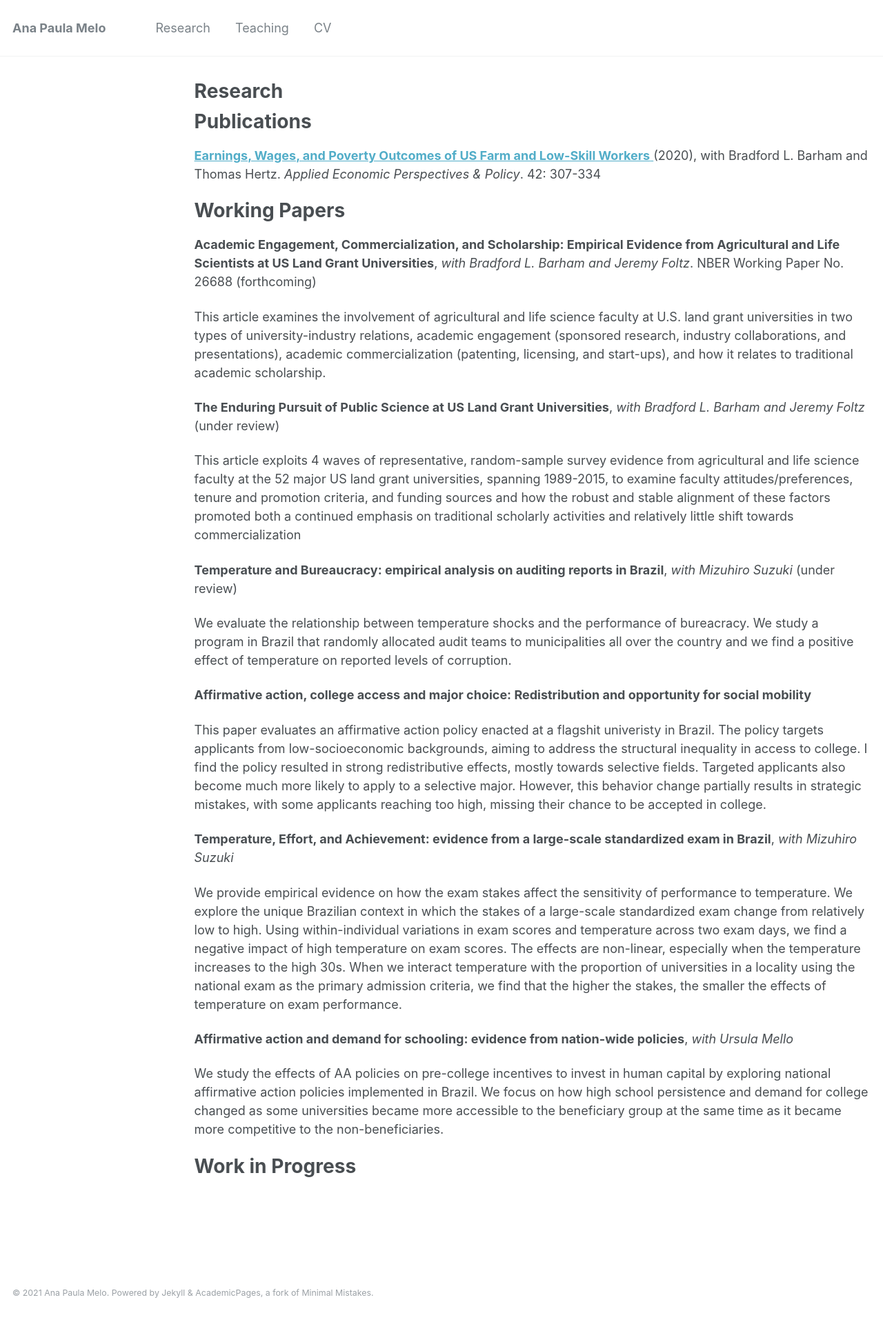
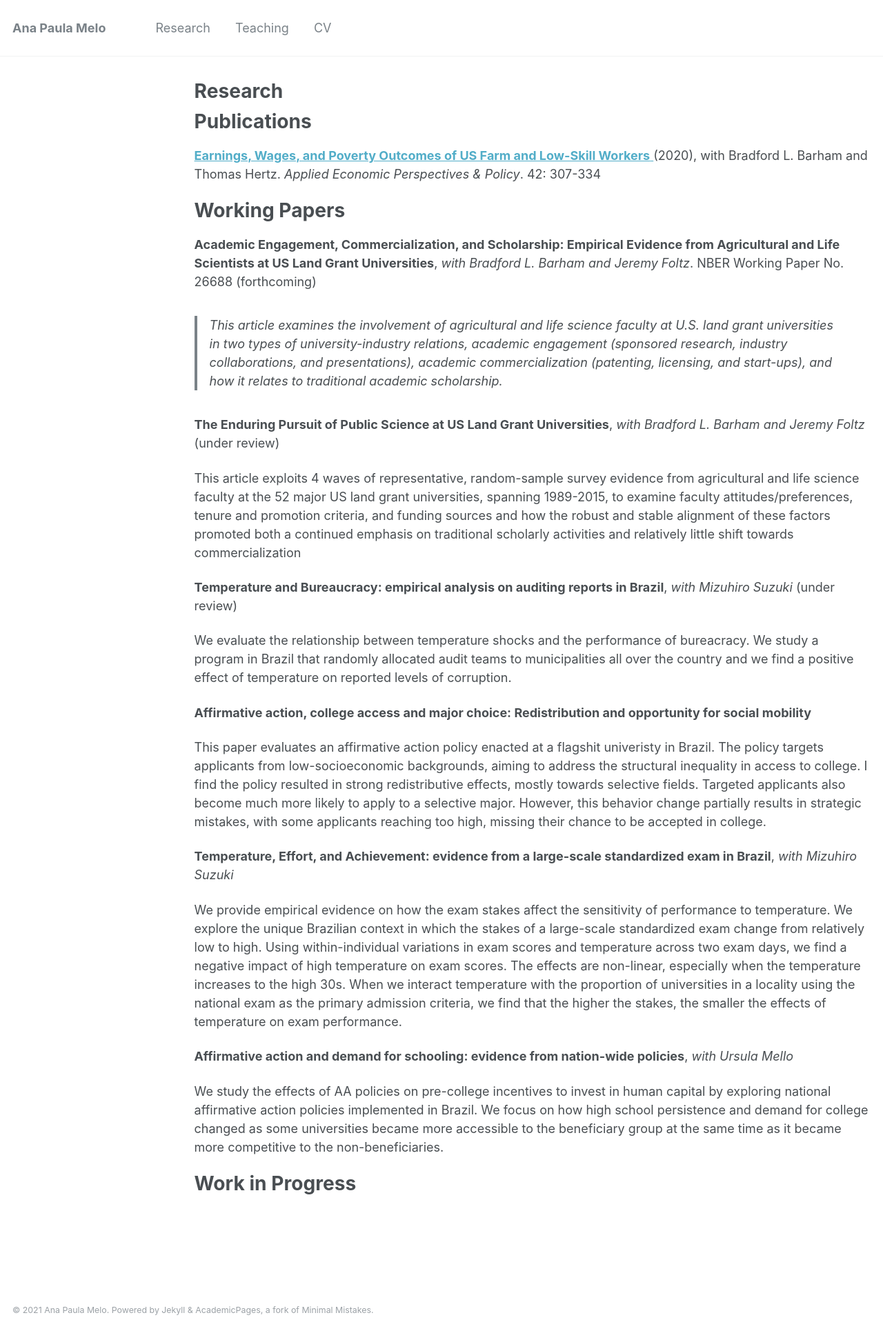
Before and after one commit to anapmelo/anapmelo.github.io, a Jekyll site: the page built from _pages/publications.md, in a window 1280 px wide. Shown: the whole page at 69% size. Built offline with Jekyll 4.4.1, drawn with Linux system fonts in a browser that asks for light colours; before the commit the page ends 1921 px from its top, so only the background shows below that.

```diff
--- a/_pages/publications.md
+++ b/_pages/publications.md
@@ -11,7 +11,7 @@ author_profile: false
 # Working Papers
 **Academic Engagement, Commercialization, and Scholarship: Empirical Evidence from Agricultural and Life Scientists at US Land Grant Universities**, _with Bradford L. Barham and Jeremy Foltz_. NBER Working Paper No. 26688 (forthcoming)
 
-This article examines the involvement of agricultural and life science faculty at U.S. land grant universities in two types of university-industry relations, academic engagement (sponsored research, industry collaborations, and presentations), academic commercialization (patenting, licensing, and start-ups), and how it relates to traditional academic scholarship.
+> This article examines the involvement of agricultural and life science faculty at U.S. land grant universities in two types of university-industry relations, academic engagement (sponsored research, industry collaborations, and presentations), academic commercialization (patenting, licensing, and start-ups), and how it relates to traditional academic scholarship.
 
 **The Enduring Pursuit of Public Science at US Land Grant Universities**, _with Bradford L. Barham and Jeremy Foltz_ (under review)
 
```
